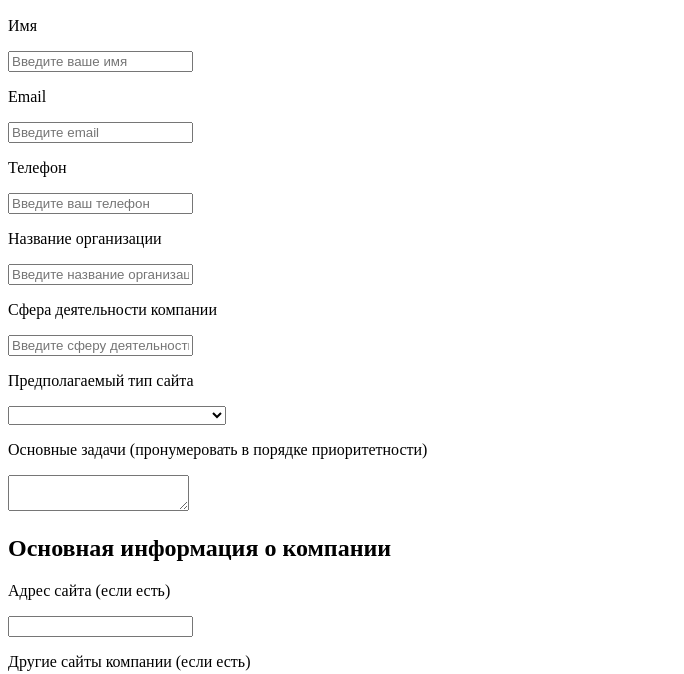
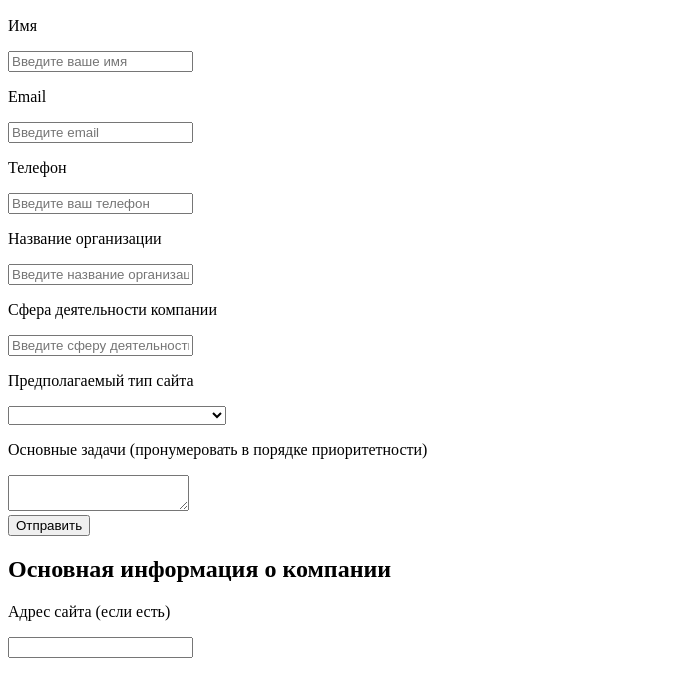
Before and after one commit to E-Tee/site-brief, a plain HTML site: page index.html in a window 1280 px wide. Shown: the part 110-784 px from the top of the page, without its empty margins (0-684 px from the left). Drawn offline with nearby package versions, Linux system fonts and the light colour scheme.

Commit message:
add btn in required section

```diff
--- a/index.html
+++ b/index.html
@@ -17,7 +17,7 @@
         <div class="container">
             <h1>Бриф на разработку сайта</h1>
             <form id="brief" method="POST" class="brief__form" autocomplete="off" enctype="multipart/form-data">
-                <!--Контакты клиента-->
+                <!--Контакты клиента - обязательные поля-->
                 <div class="brief__form-section">
                     <h2 class="section-title">Контакты и общая информация (заполнить обязательно)</h2>
                     <div class="field">
@@ -62,7 +62,10 @@
                         <p class="field__title required">Основные задачи (пронумеровать в порядке приоритетности)</p>
                         <textarea class="textarea" required></textarea>
                     </div>
+                    <!--Кнопка отправки формы-->
+                    <button type="submit" class="brief__form-button">Отправить</button>
                 </div>
+
                 <!-- Основная информация о компании -->
                 <div class="brief__form-section">
                     <h2 class="section-title">Основная информация о компании</h2>
```
